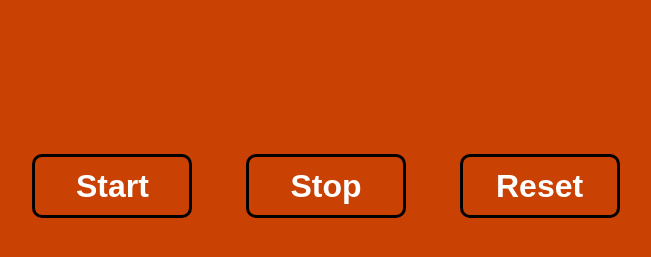
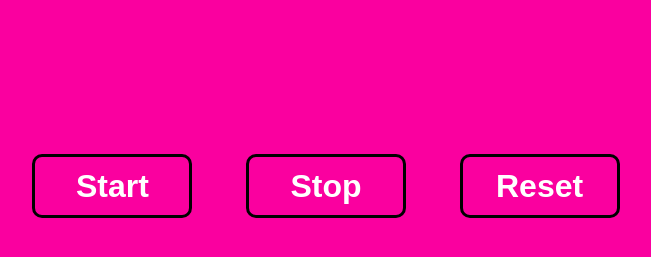
Before and after one commit to EightonLeePaulse12/JS-Stop-Watch, a plain HTML site: page index.html in a window 1280 px wide. Shown: the part 393-650 px from the top of the page, without its empty margins (290-941 px from the left). Drawn offline with Linux system fonts and the light colour scheme.

Commit message:
YES FINALLY MAHN YAWWW

```diff
--- a/style/style.css
+++ b/style/style.css
@@ -8,7 +8,7 @@
 
 body{
     font-family: 'Lucida Sans', 'Lucida Sans Regular', 'Lucida Grande', 'Lucida Sans Unicode', Geneva, Verdana, sans-serif;
-    background-color: rgb(201, 65, 3);
+    background-color: rgb(250, 0, 159);
     font-weight:bold;
     text-align: center;
 }
@@ -38,7 +38,7 @@ p{
     color:white;
     font-weight:bold;
     font-size:2rem;
-    background-color: rgb(201, 65, 3);
+    background-color: rgb(250, 0, 159);
     border:3px solid black;
     border-radius:10px;
     cursor:pointer;
@@ -53,7 +53,7 @@ p{
     color:white;
     font-weight:bold;
     font-size:2rem;
-    background-color: rgb(201, 65, 3);
+    background-color: rgb(250, 0, 159);
     border:3px solid black;
     border-radius:10px;
     cursor:pointer;
@@ -67,7 +67,7 @@ p{
     color:white;
     font-weight:bold;
     font-size:2rem;
-    background-color: rgb(201, 65, 3);
+    background-color: rgb(250, 0, 159);
     border:3px solid black;
     border-radius:10px;
     cursor:pointer;
```
